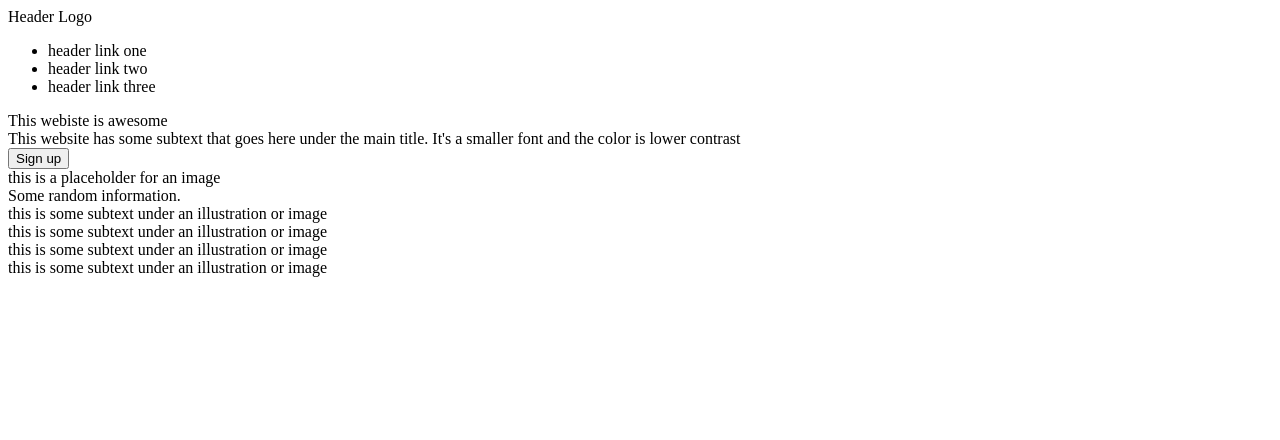
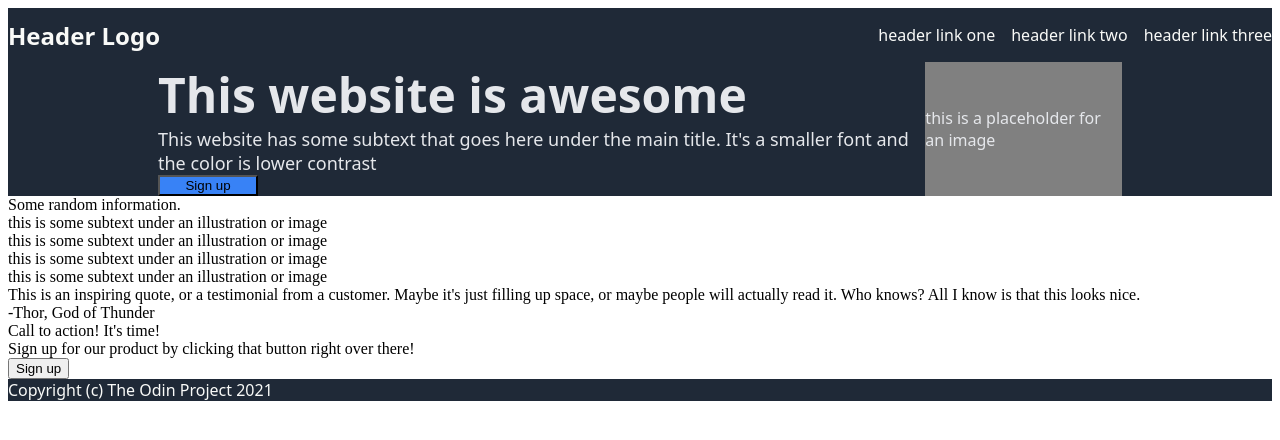
Before and after one commit to thebyronyee/landing-page, a plain HTML site: page index.html in a window 1280 px wide. Drawn offline with Linux system fonts and the light colour scheme.

Commit message:
update 10/19 20:38

```diff
--- a/index.html
+++ b/index.html
@@ -8,7 +8,7 @@
 
 <body>
 <header>
-    <div>Header Logo</div>
+    <div class="logo">Header Logo</div>
     <ul>
         <li>header link one</li>
         <li>header link two</li>
@@ -17,10 +17,12 @@
 </header>
 
 <div class="section1">
-    <div id="title_section1">This webiste is awesome</div>
+    <div class="section1a">
+    <div id="title_section1">This website is awesome</div>
     <div id="subtext">This website has some subtext that goes here under the main title. It's a smaller font and the color is lower contrast</div>
-    <button>Sign up</button>
-    <div id="img">this is a placeholder for an image</div>
+    <button id="button1">Sign up</button>
+    </div>
+    <div class="img1">this is a placeholder for an image</div>
 </div>
 
 <div class="section2">
@@ -37,9 +39,23 @@
 
         <div class="box"></div>
         <div class="text">this is some subtext under an illustration or image</div>
-
     </div>
 </div>
+
+<div class="section3">
+    <div class="quote">This is an inspiring quote, or a testimonial from a customer. Maybe it's just filling up space, or maybe people will actually read it. Who knows? All I know is that this looks nice.</div>
+    <div class="quoter">-Thor, God of Thunder</div>
+</div>
+
+<div class="section4">
+    <div class="container4">
+        <div class="text4a">Call to action! It's time!</div>
+        <div class="text4b">Sign up for our product by clicking that button right over there!</div>
+        <button>Sign up</button>
+    </div>
+</div>
+
+<footer>Copyright (c) The Odin Project 2021</footer>
 
 
 
--- a/style.css
+++ b/style.css
@@ -0,0 +1,70 @@
+body{
+    display: flex;
+    flex-direction: column;
+    justify-content: space-between;
+}
+
+header, footer{
+    display: flex;
+    justify-content: space-between;
+    background-color: #1f2937;
+    color: #f9faf8;
+    font-family: system-ui, -apple-system, BlinkMacSystemFont, 'Segoe UI', Roboto, Oxygen, Ubuntu, Cantarell, 'Open Sans', 'Helvetica Neue', sans-serif;
+}
+
+.logo{
+    display: flex;
+    align-items: center;
+    font-size: 24px;
+    font-weight: 900;
+}
+ul{
+    display: flex;
+    list-style: none;
+    gap: 16px;
+}
+
+.section1{
+    display: flex;
+    justify-content: center;
+    font-family: system-ui, -apple-system, BlinkMacSystemFont, 'Segoe UI', Roboto, Oxygen, Ubuntu, Cantarell, 'Open Sans', 'Helvetica Neue', sans-serif;
+    color: #e5e7eb;
+    background-color: #1f2937;
+    padding-left: 150px;
+    padding-right: 150px;
+
+}
+
+.section1a{
+    display: flex;
+    flex-direction: column;
+    flex-wrap: wrap;
+    flex-grow: 1;
+
+
+
+
+}
+
+#title_section1{
+    font-size: 48px;
+    font-weight: 900;
+}
+
+#subtext{
+    font-size: 18px;
+}
+
+#button1{
+    width: 100px;
+    background-color: #3882f6;
+}
+
+.img1{
+    display: flex;
+    justify-content: center;
+    align-items: center;
+    flex-grow: 1;
+    background-color: gray;
+
+}
```
Also changed, not shown: 01.png (added), 02.png (added).
